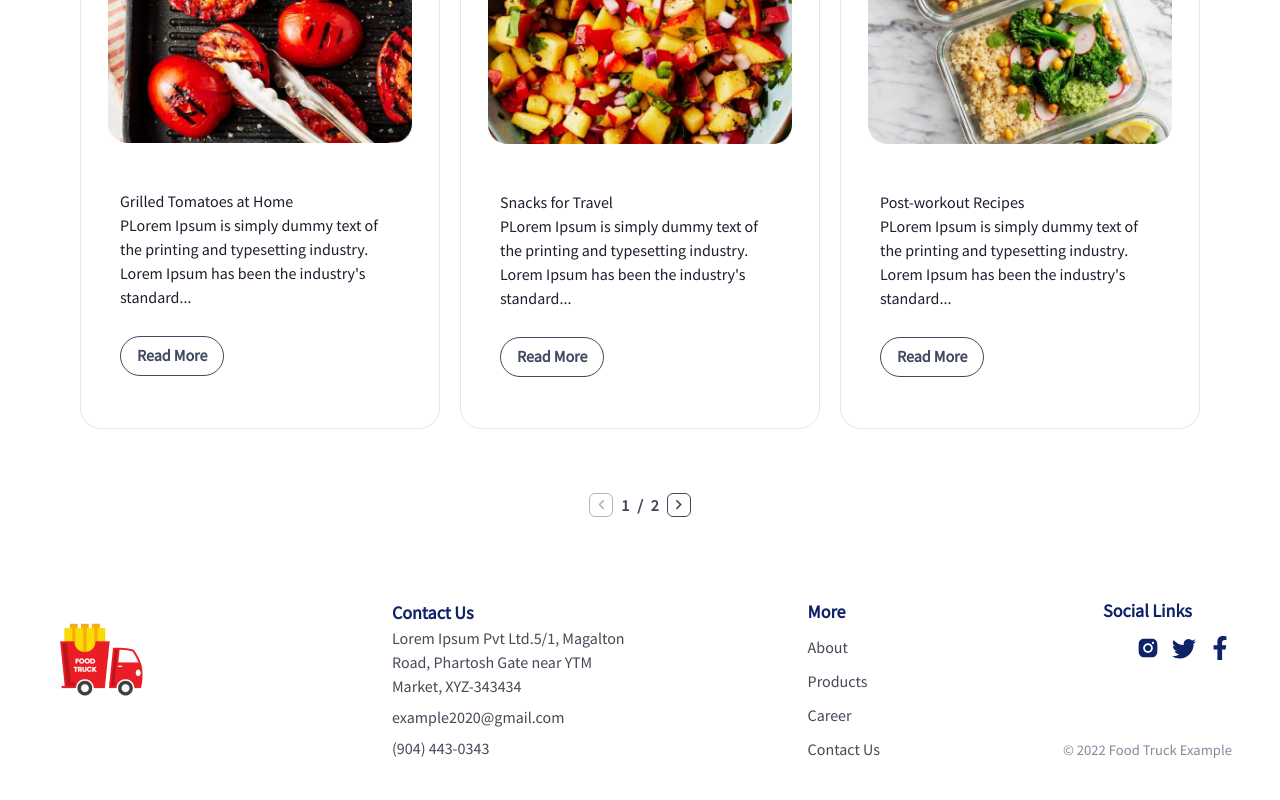
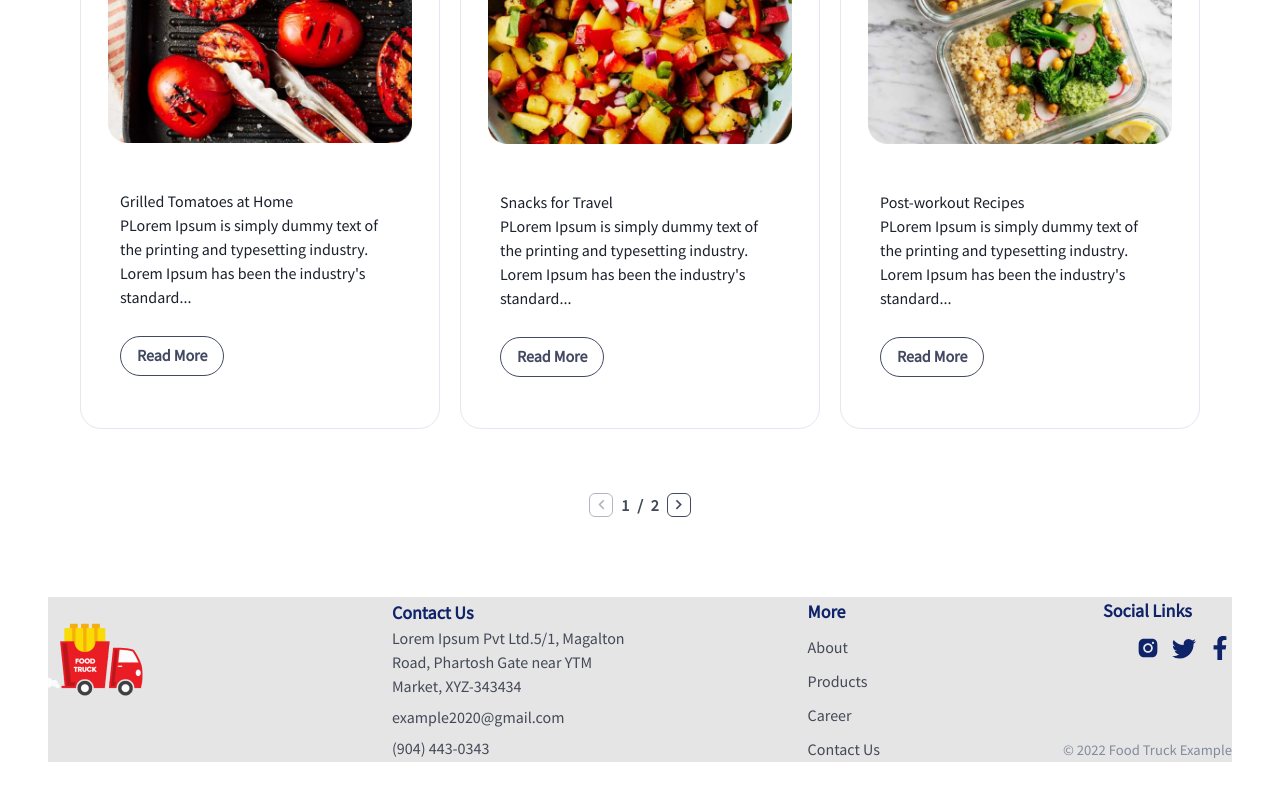
Before and after one commit to naimur61/Internet-Floks, a Next.js app: page / in a window 1280 px wide. Shown: the part 1839-2639 px from the top of the page. Built offline with nearby package versions, Linux system fonts and the light colour scheme.

Commit message:
fixed bug

```diff
--- a/pages/components/Footer.tsx
+++ b/pages/components/Footer.tsx
@@ -15,6 +15,7 @@ const Footer = () => {
 			alignItems={["start", "center"]}
 			mb="3rem"
 			mx="3rem"
+			bg="#E5E5E5"
 		>
 			<Box width="10.062rem" height="7.812rem" mx={["auto", 0]}>
 				<Image src={logo} alt="" />
--- a/pages/components/Header.tsx
+++ b/pages/components/Header.tsx
@@ -3,6 +3,7 @@ import Image from "next/image";
 import React from "react";
 import Banner from "./Banner";
 import logo from "../../assets/home/Screenshot_669 1.png";
+import dynamic from "next/dynamic";
 
 const Header = () => {
 	return (
@@ -32,4 +33,4 @@ const Header = () => {
 	);
 };
 
-export default Header;
+export default dynamic(() => Promise.resolve(Header), { ssr: false });
--- a/pages/index.tsx
+++ b/pages/index.tsx
@@ -11,11 +11,16 @@ import Footer from "./components/Footer";
 
 export default function Home() {
 	return (
+		<div>
+			<Head>
+				<title>Food Truck</title>
+			</Head>
 			<Box sx={{ maxWidth: "1440px", mx: "auto" }}>
 				<Header />
 				<About />
 				<Articles />
 				<Footer />
 			</Box>
+		</div>
 	);
 }
```
Lines whose indentation alone changed are shown as unchanged.
